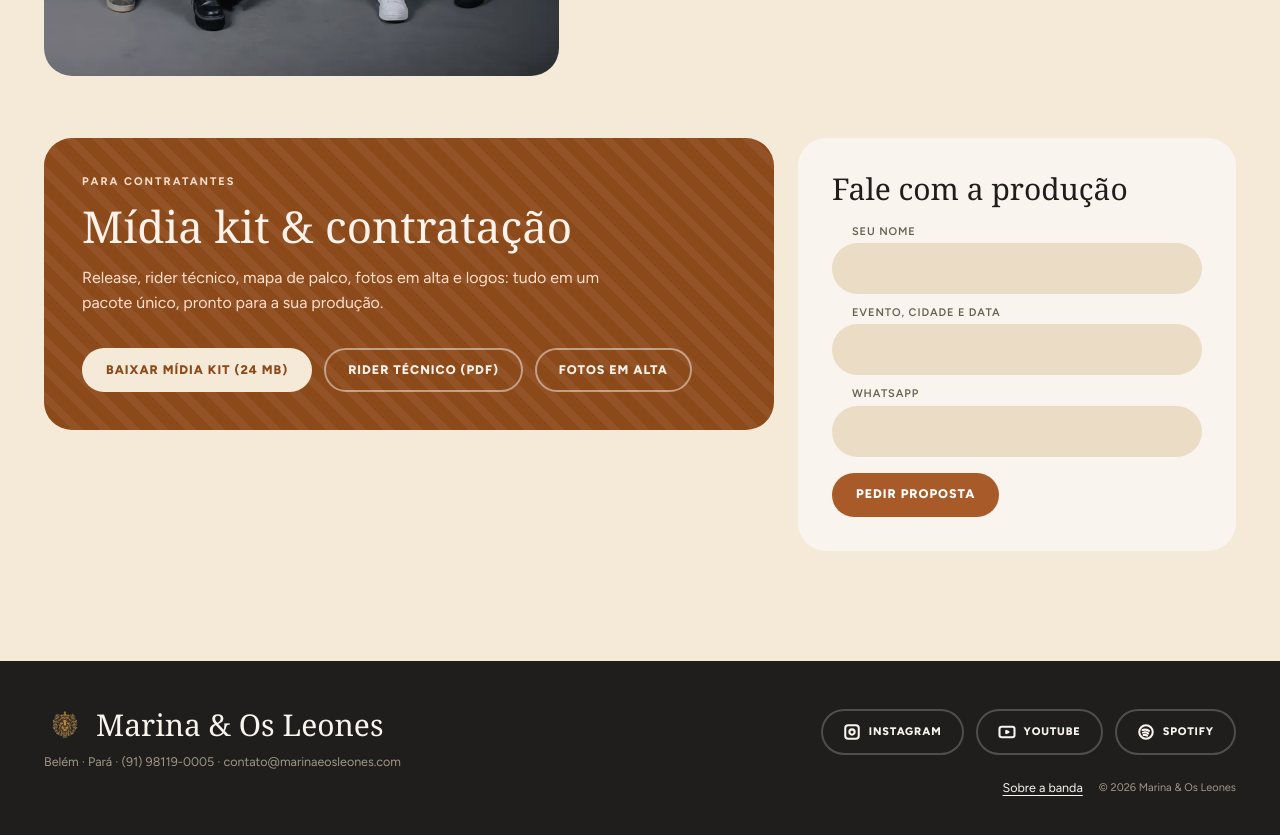
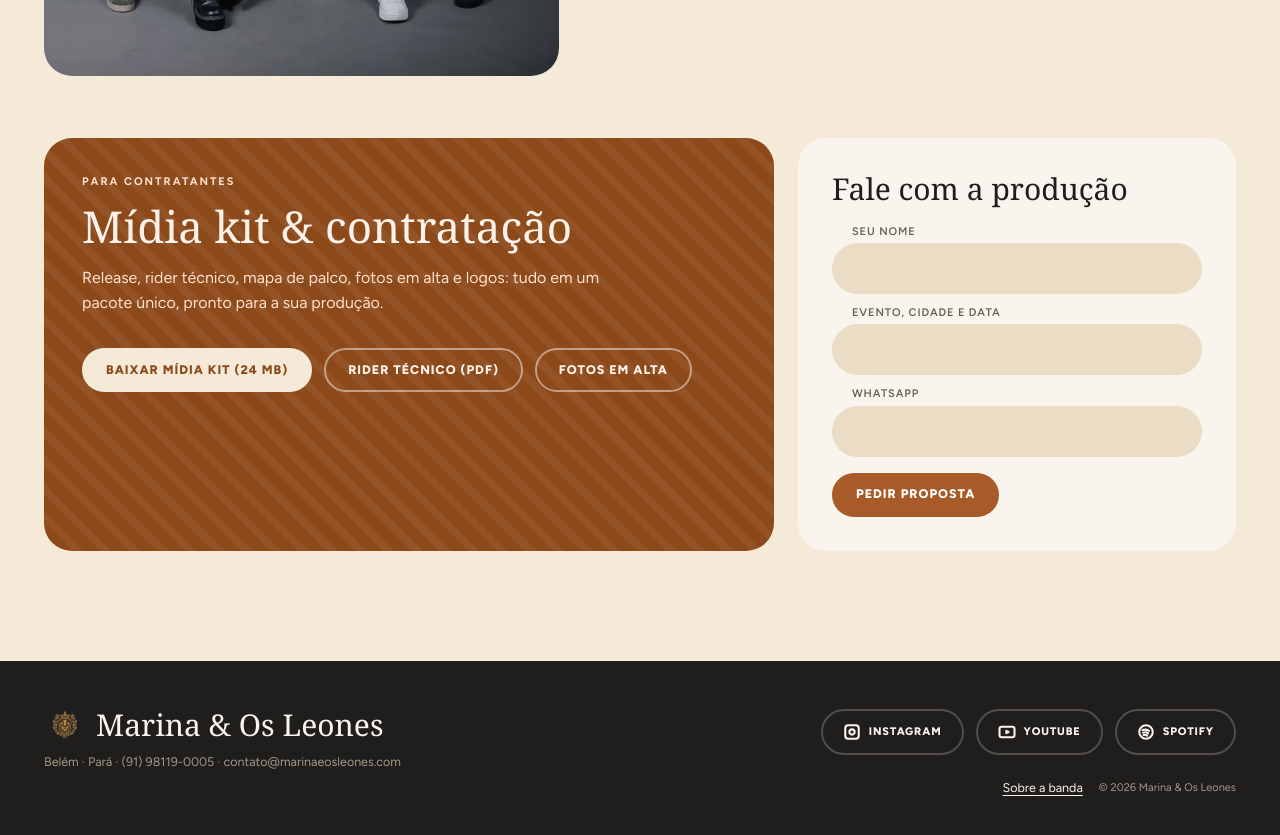
Before and after one commit to rodrigoandradebcc/freela, a React (Vite) app in the folder marina-e-os-leones/: page / in a window 1280 px wide. Shown: the part 3060-3895 px from the top of the page. Built offline with nearby package versions, Linux system fonts and the light colour scheme; a web font is replaced by a local one.

Commit message:
feat: implement route transition animations and refactor main content structure

```diff
--- a/marina-e-os-leones/src/App.tsx
+++ b/marina-e-os-leones/src/App.tsx
@@ -19,6 +19,7 @@ import type { JSX } from 'react';
 import { BrowserRouter, Route, Routes } from 'react-router';
 
 import { AppLayout } from '@/components/layout/AppLayout';
+import { RouteTransition } from '@/components/layout/RouteTransition';
 import { PlayerProvider } from '@/player/PlayerContext';
 
 import styles from './App.module.css';
@@ -49,6 +50,7 @@ export default function App(): JSX.Element {
       <PlayerProvider>
         <AppLayout>
           <Suspense fallback={<RouteFallback />}>
+            <RouteTransition>
               <Routes>
                 <Route path="/" element={<HomePage />} />
                 <Route path="/agenda" element={<AgendaPage />} />
@@ -57,6 +59,7 @@ export default function App(): JSX.Element {
                 <Route path="/sobre" element={<SobrePage />} />
                 <Route path="/midia-kit" element={<MidiaKitPage />} />
               </Routes>
+            </RouteTransition>
           </Suspense>
         </AppLayout>
       </PlayerProvider>
--- a/marina-e-os-leones/src/components/layout/AppLayout.module.css
+++ b/marina-e-os-leones/src/components/layout/AppLayout.module.css
@@ -12,15 +12,8 @@
    nos dois criaria um vão morto entre o conteúdo e o rodapé. */
 .main {
   flex: 1 0 auto;
-  animation: pageEnter 180ms var(--ease-out) both;
 }
 
-@keyframes pageEnter {
-  from {
-    opacity: 0;
-    transform: translateY(6px);
-  }
-}
 
 /* --- skip link -------------------------------------------------------------
    Fica escondido pela classe global `.visually-hidden` até receber foco. No
--- a/marina-e-os-leones/src/components/layout/AppLayout.tsx
+++ b/marina-e-os-leones/src/components/layout/AppLayout.tsx
@@ -49,7 +49,7 @@ export function AppLayout({ children }: AppLayoutProps): JSX.Element {
 
       <Header variant={pathname === PRESS_ROUTE ? 'press' : 'default'} />
 
-      <main id="main-content" className={styles.main} key={pathname}>
+      <main id="main-content" className={styles.main}>
         {children}
       </main>
 
--- /dev/null
+++ b/marina-e-os-leones/src/components/layout/RouteTransition.module.css
@@ -0,0 +1,10 @@
+.route {
+  animation: routeEnter 220ms var(--ease-out) both;
+}
+
+@keyframes routeEnter {
+  from {
+    opacity: 0;
+    transform: translateY(8px);
+  }
+}
--- /dev/null
+++ b/marina-e-os-leones/src/components/layout/RouteTransition.tsx
@@ -0,0 +1,18 @@
+import type { JSX, ReactNode } from 'react';
+import { useLocation } from 'react-router';
+
+import styles from './RouteTransition.module.css';
+
+export interface RouteTransitionProps {
+  children: ReactNode;
+}
+
+export function RouteTransition({ children }: RouteTransitionProps): JSX.Element {
+  const { pathname } = useLocation();
+
+  return (
+    <div key={pathname} className={styles.route}>
+      {children}
+    </div>
+  );
+}
--- a/marina-e-os-leones/src/pages/HomePage.module.css
+++ b/marina-e-os-leones/src/pages/HomePage.module.css
@@ -240,8 +240,12 @@
 @media (min-width: 1024px) {
   .mediaKitGrid {
     grid-template-columns: minmax(0, 1.25fr) minmax(0, 0.75fr);
-    align-items: start;
     gap: var(--space-6);
+  }
+
+  .mediaKitCell,
+  .mediaKitCell > * {
+    height: 100%;
   }
 }
 
--- a/marina-e-os-leones/src/pages/HomePage.tsx
+++ b/marina-e-os-leones/src/pages/HomePage.tsx
@@ -188,7 +188,7 @@ export default function HomePage(): JSX.Element {
       {/* --- prévia do mídia kit ------------------------------------------ */}
       <section className={styles.section} aria-labelledby="home-media-kit-title">
         <div className={styles.mediaKitGrid}>
-          <Reveal>
+          <Reveal className={styles.mediaKitCell}>
             <TexturedPanel tone="orange" className={styles.mediaKitPanel}>
               <SectionEyebrow className={styles.panelEyebrow}>PARA CONTRATANTES</SectionEyebrow>
 
@@ -235,7 +235,7 @@ export default function HomePage(): JSX.Element {
             </TexturedPanel>
           </Reveal>
 
-          <Reveal index={1}>
+          <Reveal index={1} className={styles.mediaKitCell}>
             <div className={styles.contactCard}>
               <h3 className={styles.contactTitle}>Fale com a produção</h3>
               <ContactForm variant="quick" />
```
Lines whose indentation alone changed are shown as unchanged.
